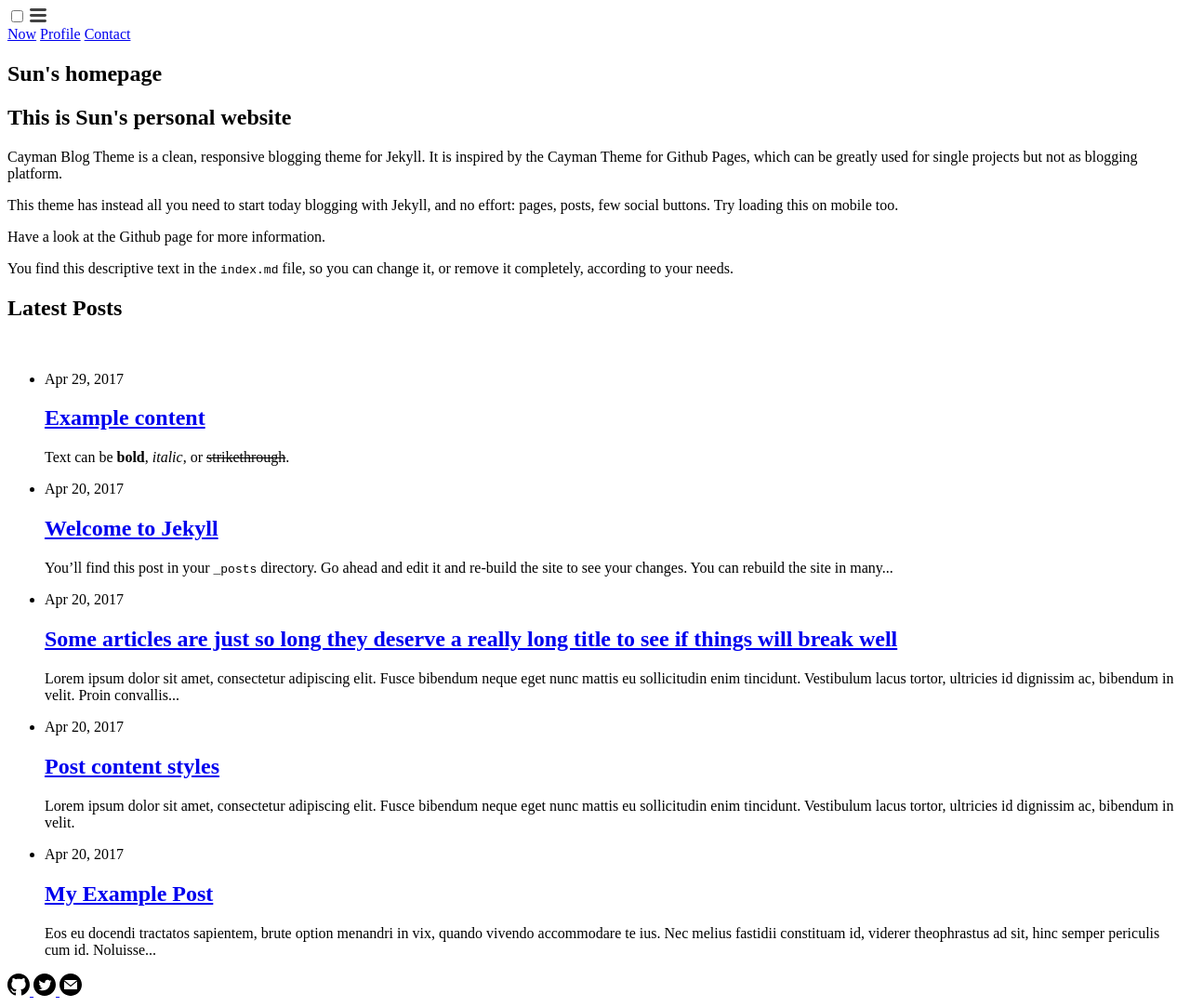
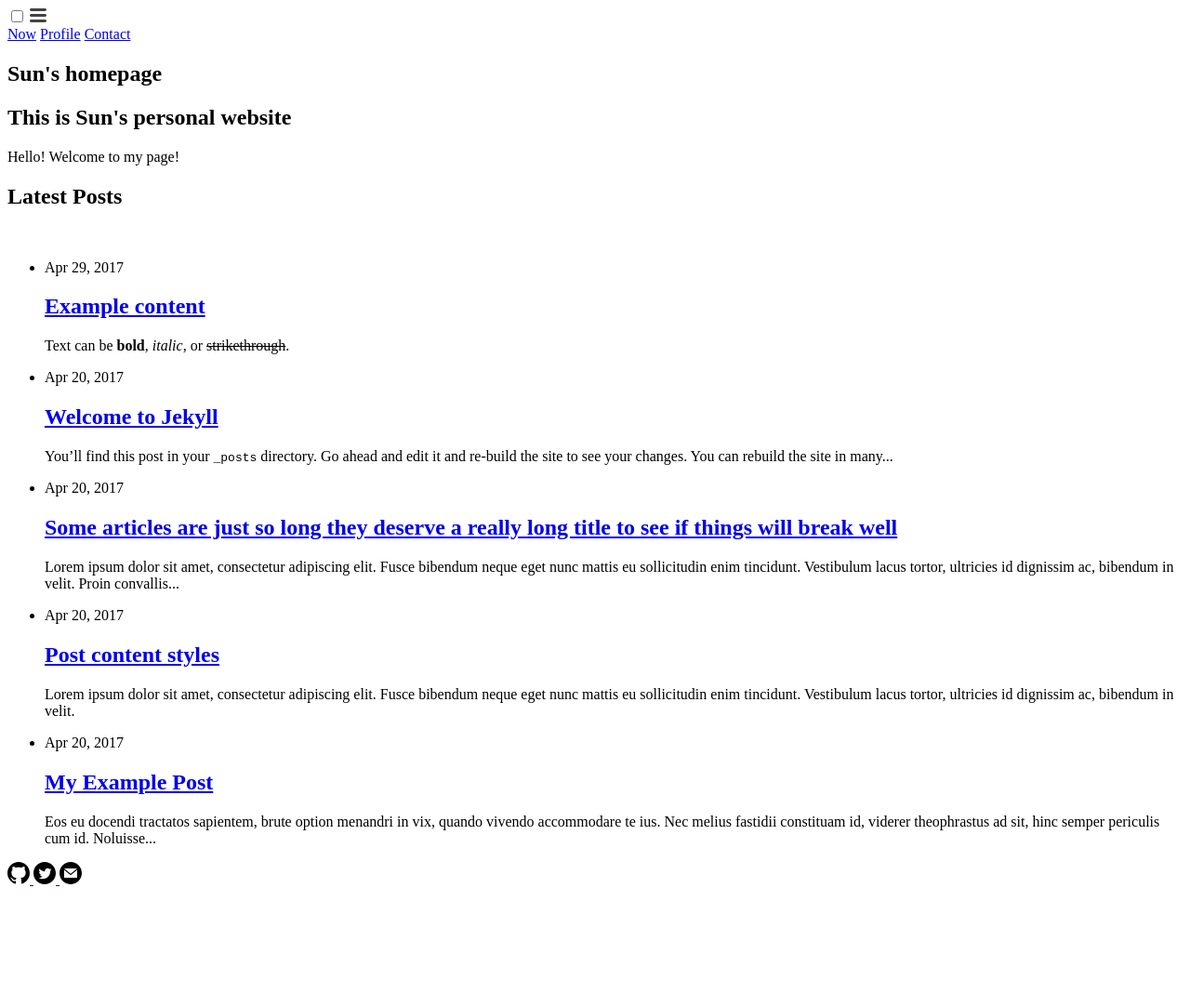
Before and after one commit to sonyuushin/sonyuushin.github.io, a Jekyll site: the page built from index.md, in a window 1280 px wide. Shown: the whole page at 93% size. Built offline with Jekyll 4.4.1, drawn with Linux system fonts in a browser that asks for light colours; after the commit the page ends 963 px from its top, so only the background shows below that.

Commit message:
Update index.md

```diff
--- a/index.md
+++ b/index.md
@@ -8,10 +8,4 @@
 layout: home
 ---
 
-Cayman Blog Theme is a clean, responsive blogging theme for Jekyll. It is inspired by the Cayman Theme for Github Pages, which can be greatly used for single projects but not as blogging platform.
-
-This theme has instead all you need to start today blogging with Jekyll, and no effort: pages, posts, few social buttons. Try loading this on mobile too.
-
-Have a look at the Github page for more information.
-
-You find this descriptive text in the `index.md` file, so you can change it, or remove it completely, according to your needs.
+Hello! Welcome to my page!
```
